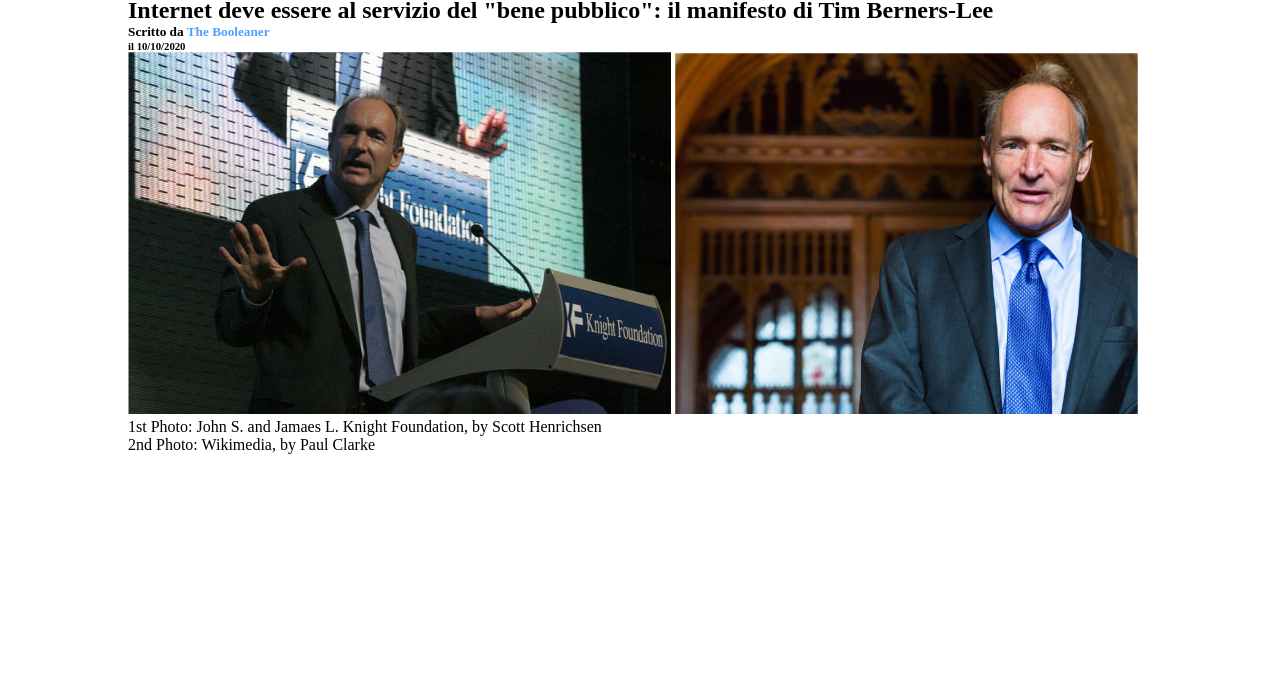
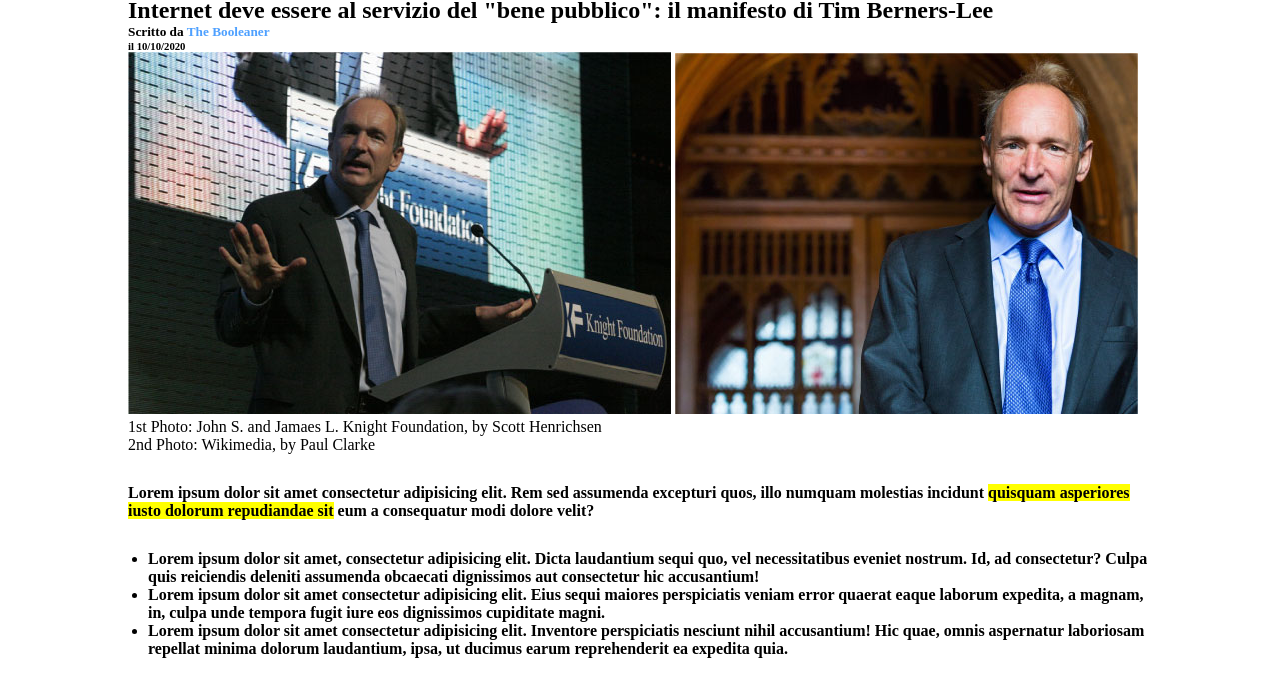
Before and after one commit to Tappobill/html-css-booleaner, a plain HTML site: page index.html in a window 1280 px wide. Shown: the part 37-734 px from the top of the page. Drawn offline with Linux system fonts and the light colour scheme.

Commit message:
Sezione Principale

```diff
--- a/css/style.css
+++ b/css/style.css
@@ -27,3 +27,17 @@ margin: auto;
 .prima img{
 margin-top: 0px;
 }
+
+main{
+width: 80%;
+margin: auto;
+}
+
+.lorem{
+margin-top: 30px;
+margin-bottom: 30px;
+}
+
+.lista{
+    margin-left: -20px;
+}
--- a/index.html
+++ b/index.html
@@ -28,6 +28,19 @@
                 <p>1st Photo: John S. and Jamaes L. Knight Foundation, by Scott Henrichsen</p>
                 <p>2nd Photo: Wikimedia, by Paul Clarke</p>
         </section>
+        <!-- Sezione Principale -->
+        <main>
+            <p class="lorem"><strong>Lorem ipsum dolor sit amet consectetur adipisicing elit. Rem sed assumenda excepturi quos, illo numquam molestias incidunt <mark> quisquam asperiores iusto dolorum repudiandae sit</mark> eum a consequatur modi dolore velit?</strong></p>
+            <div class="lista">
+                <ul>
+                    <li><strong> Lorem ipsum dolor sit amet, consectetur adipisicing elit. Dicta laudantium sequi quo, vel necessitatibus eveniet nostrum. Id, ad consectetur? Culpa quis reiciendis deleniti assumenda obcaecati dignissimos aut consectetur hic accusantium!</strong></li>
+                    <li><strong>Lorem ipsum dolor sit amet consectetur adipisicing elit. Eius sequi maiores perspiciatis veniam error quaerat eaque laborum expedita, a magnam, in, culpa unde tempora fugit iure eos dignissimos cupiditate magni.</strong></li>
+                    <li><strong>Lorem ipsum dolor sit amet consectetur adipisicing elit. Inventore perspiciatis nesciunt nihil accusantium! Hic quae, omnis aspernatur laboriosam repellat minima dolorum laudantium, ipsa, ut ducimus earum reprehenderit ea expedita quia.</strong></li>
+                </ul>
+            </div>
+        </main>
+
+
 
     </body>
 
```
